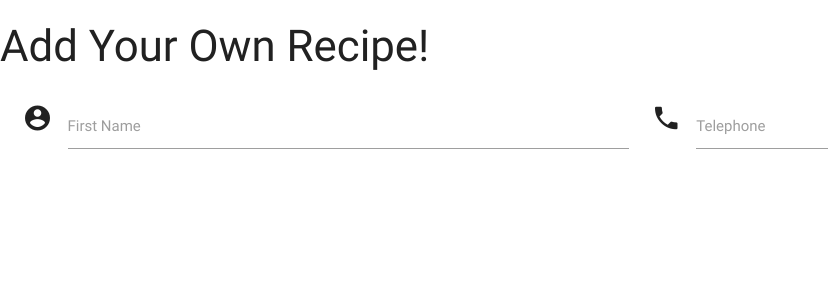
After one commit to benbourgeois/Recipe_milestone, a Flask app: page /add_recipe in a window 1280 px wide. The commit adds this page. Shown: the top 300 px of the page, without its empty margins (0-828 px from the left). Run offline with Flask 2, Linux system fonts and the light colour scheme; some libraries are stand-ins or nearby versions.

Commit message:
Adding Add Recipe Page

```diff
--- a/app.py
+++ b/app.py
@@ -15,6 +15,10 @@ mongo = PyMongo(app)
 def recipe_list():
     return render_template("recipes.html", Content=mongo.db.Content.find())
 
+@app.route('/add_recipe')
+def add_recipe():
+    return render_template('addrecipes.html')
+
 
 if __name__ == '__main__':
     app.run(host=os.environ.get('IP'),
--- /dev/null
+++ b/templates/addrecipes.html
@@ -0,0 +1,21 @@
+{% extends 'base.html' %} {% block content %}
+
+<h3>Add Your Own Recipe!</h3>
+<div class="row">
+    <form action="" method="POST" class="col s12">
+      <div class="row">
+        <div class="input-field col s6">
+          <i class="material-icons prefix">account_circle</i>
+          <input id="icon_prefix" type="text" class="validate">
+          <label for="icon_prefix">First Name</label>
+        </div>
+        <div class="input-field col s6">
+          <i class="material-icons prefix">phone</i>
+          <input id="icon_telephone" type="tel" class="validate">
+          <label for="icon_telephone">Telephone</label>
+        </div>
+      </div>
+    </form>
+  </div>
+
+{% endblock %}
```
Also changed, not shown: .c9/metadata/environment/app.py (+1 -1 lines), .c9/metadata/environment/templates/addrecipes.html (added, +1 -0 lines), .c9/metadata/environment/templates/recipes.html (+1 -1 lines), templates/recipes.html (+12 -6 lines), .c9/metadata/environment/requirements.txt (added).
